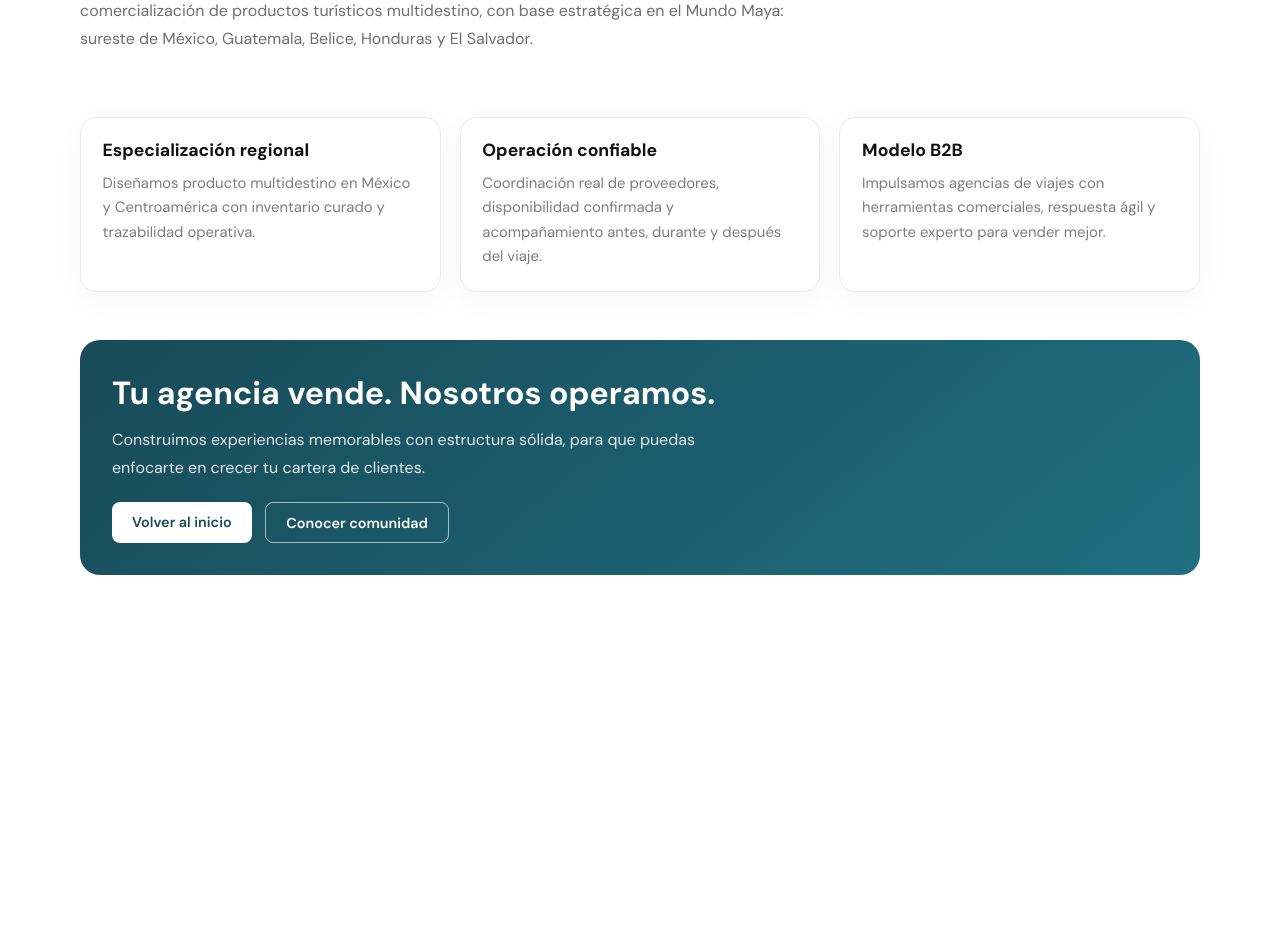
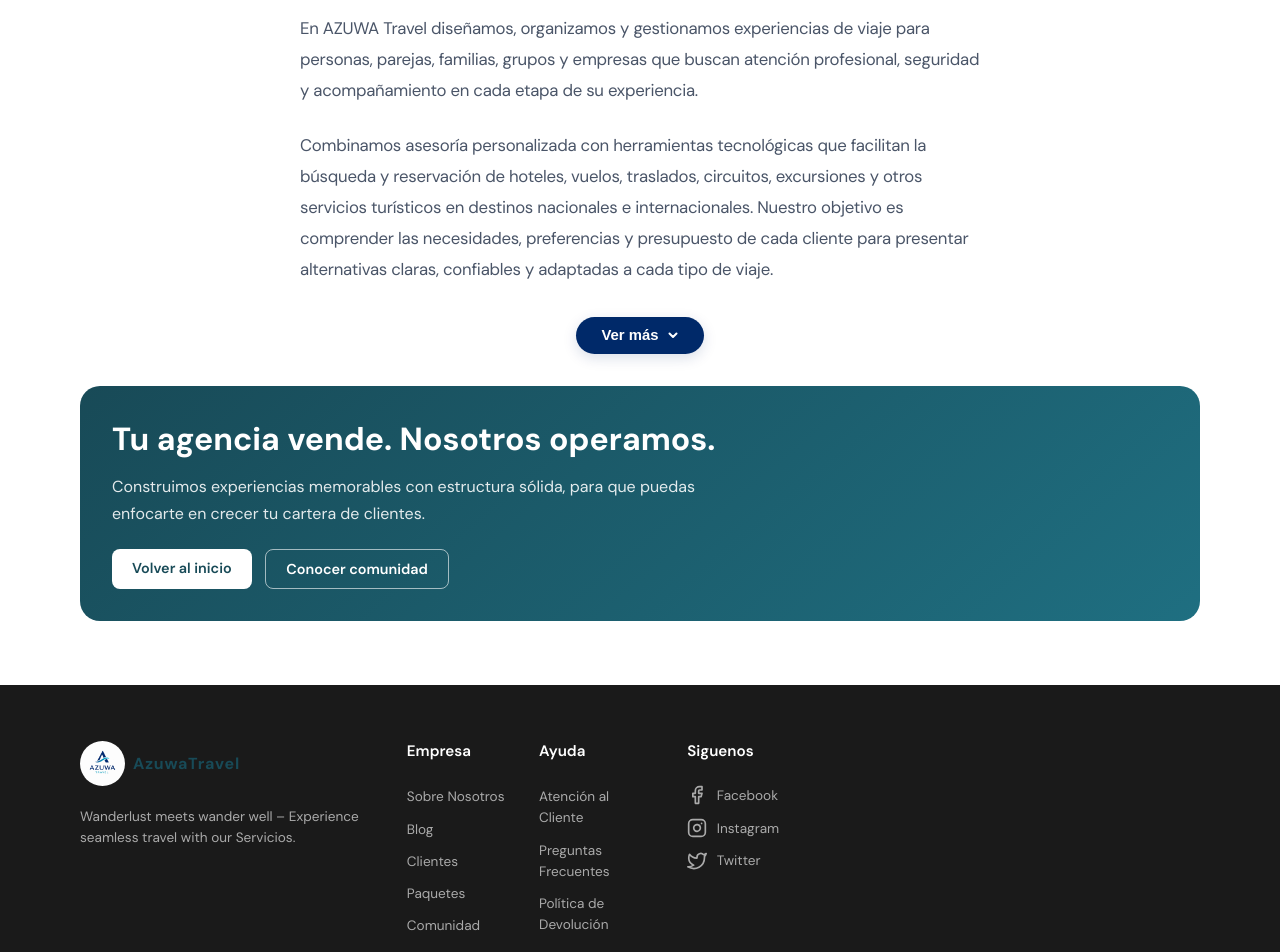
Before and after one commit to LeonardoPool/Destpoint-Landing, a SvelteKit app: page /about in a window 1280 px wide. Shown: the part 240-1192 px from the top of the page. Before the commit the page ends 879 px from the top, so only its background shows below. Built offline with nearby package versions, Linux system fonts and the light colour scheme.

Commit message:
UI
SE REALIZA UN CAMBIO DE ESTRUCTURA PARA AZUWA TRAVEL

```diff
--- /dev/null
+++ b/src/lib/components/Footer.svelte
@@ -0,0 +1,82 @@
+<script lang="ts">
+	import logoImg from '$lib/images/AzuwaTravel.jpeg';
+</script>
+
+<footer class="footer">
+	<div class="footer-content">
+		<!-- Left section -->
+		<div class="footer-left">
+			<div class="footer-logo">
+				<!-- Logo mark -->
+				<img src={logoImg} alt="Azuwa Travel Logo" class="footer-logo-img" />
+				<span class="footer-logo-name">AzuwaTravel</span>
+			</div>
+			<p class="footer-desc">
+				Wanderlust meets wander well – Experience seamless travel with our Servicios.
+			</p>
+		</div>
+
+		<!-- Middle sections -->
+		<div class="footer-links">
+			<div class="footer-column">
+				<h4 class="footer-heading">Empresa</h4>
+				<ul>
+					<li><a href="/">Sobre Nosotros</a></li>
+					<li><a href="/">Blog</a></li>
+					<li><a href="/">Clientes</a></li>
+					<li><a href="/">Paquetes</a></li>
+					<li><a href="/">Comunidad</a></li>
+				</ul>
+			</div>
+
+			<div class="footer-column">
+				<h4 class="footer-heading">Ayuda</h4>
+				<ul>
+					<li><a href="/">Atención al Cliente</a></li>
+					<li><a href="/">Preguntas Frecuentes</a></li>
+					<li><a href="/">Política de Devolución</a></li>
+				</ul>
+			</div>
+		</div>
+
+		<!-- Right section - Social -->
+		<div class="footer-social">
+			<h4 class="footer-heading">Siguenos</h4>
+			<div class="social-links">
+				<a href="/" class="social-link" aria-label="Facebook">
+					<svg width="20" height="20" viewBox="0 0 24 24" fill="none" stroke="currentColor" stroke-width="2" stroke-linecap="round" stroke-linejoin="round">
+						<path d="M18 2h-3a5 5 0 0 0-5 5v3H7v4h3v8h4v-8h3l1-4h-4V7a1 1 0 0 1 1-1h3z" />
+					</svg>
+					Facebook
+				</a>
+				<a href="/" class="social-link" aria-label="Instagram">
+					<svg width="20" height="20" viewBox="0 0 24 24" fill="none" stroke="currentColor" stroke-width="2" stroke-linecap="round" stroke-linejoin="round">
+						<rect x="2" y="2" width="20" height="20" rx="5" ry="5" />
+						<path d="M16 11.37A4 4 0 1 1 12.63 8 4 4 0 0 1 16 11.37z" />
+						<line x1="17.5" y1="6.5" x2="17.51" y2="6.5" />
+					</svg>
+					Instagram
+				</a>
+				<a href="/" class="social-link" aria-label="Twitter">
+					<svg width="20" height="20" viewBox="0 0 24 24" fill="none" stroke="currentColor" stroke-width="2" stroke-linecap="round" stroke-linejoin="round">
+						<path d="M23 3a10.9 10.9 0 0 1-3.14 1.53 4.48 4.48 0 0 0-7.86 3v1A10.66 10.66 0 0 1 3 4s-4 9 5 13a11.64 11.64 0 0 1-7 2c9 5 20 0 20-11.5a4.5 4.5 0 0 0-.08-.83A7.72 7.72 0 0 0 23 3z" />
+					</svg>
+					Twitter
+				</a>
+			</div>
+		</div>
+	</div>
+
+	<!-- Divider -->
+	<div class="footer-divider"></div>
+
+	<!-- Bottom section -->
+	<div class="footer-bottom">
+		<p class="footer-copyright">2026 AzuwaTravel. All right reserved. HANDCRAFTED</p>
+		<div class="footer-legal">
+			<a href="/">Privacy Policy</a>
+			<a href="/">Terms of Service</a>
+			<a href="/">Cookies Settings</a>
+		</div>
+	</div>
+</footer>
--- a/src/lib/components/Navbar.svelte
+++ b/src/lib/components/Navbar.svelte
@@ -1,5 +1,5 @@
 <script lang="ts">
-	import logoImg from '$lib/images/logo.png';
+	import logoImg from '$lib/images/AzuwaTravel.jpeg';
 
 	let { currentPath = '/' } = $props<{ currentPath?: string }>();
 </script>
--- a/src/routes/about/+page.svelte
+++ b/src/routes/about/+page.svelte
@@ -1,26 +1,15 @@
 <script lang="ts">
 	import Navbar from '$lib/components/Navbar.svelte';
+	import Footer from '$lib/components/Footer.svelte';
+	import { slide } from 'svelte/transition';
 	import '$lib/styles/hero.css';
 	import '$lib/styles/about.css';
 
-	const pillars = [
-		{
-			title: 'Especialización regional',
-			description: 'Diseñamos producto multidestino en México y Centroamérica con inventario curado y trazabilidad operativa.'
-		},
-		{
-			title: 'Operación confiable',
-			description: 'Coordinación real de proveedores, disponibilidad confirmada y acompañamiento antes, durante y después del viaje.'
-		},
-		{
-			title: 'Modelo B2B',
-			description: 'Impulsamos agencias de viajes con herramientas comerciales, respuesta ágil y soporte experto para vender mejor.'
-		}
-	];
+	let showMore = $state(false);
 </script>
 
 <svelte:head>
-	<title>Sobre Nosotros — Destpoint</title>
+	<title>Sobre Nosotros</title>
 </svelte:head>
 
 <Navbar currentPath="/about" />
@@ -28,18 +17,45 @@
 <main class="about-page">
 	<section class="about-hero">
 		<h1>Sobre Nosotros</h1>
-		<p class="about-lead">
-        Destpoint es una operadora mayorista mexicana especializada en el diseño, integración y comercialización de productos turísticos multidestino, con base estratégica en el Mundo Maya: sureste de México, Guatemala, Belice, Honduras y El Salvador.
-		</p>
-	</section>
+		<div class="about-content-wrapper">
+			<p class="about-lead">
+				En AZUWA Travel diseñamos, organizamos y gestionamos experiencias de viaje para personas, parejas, familias, grupos y empresas que buscan atención profesional, seguridad y acompañamiento en cada etapa de su experiencia.
+			</p>
 
-	<section class="about-grid" aria-label="Pilares Destpoint">
-		{#each pillars as pillar}
-			<article class="about-card">
-				<h2>{pillar.title}</h2>
-				<p>{pillar.description}</p>
-			</article>
-		{/each}
+			<p class="about-lead">
+				Combinamos asesoría personalizada con herramientas tecnológicas que facilitan la búsqueda y reservación de hoteles, vuelos, traslados, circuitos, excursiones y otros servicios turísticos en destinos nacionales e internacionales. Nuestro objetivo es comprender las necesidades, preferencias y presupuesto de cada cliente para presentar alternativas claras, confiables y adaptadas a cada tipo de viaje.
+			</p>
+
+			{#if showMore}
+				<div transition:slide={{ duration: 400 }}>
+					<p class="about-lead">
+						Además de viajes vacacionales, contamos con servicios especializados para la planeación de bodas destino, viajes y celebraciones de quince años, lunas de miel, aniversarios y experiencias para grupos. Para el sector empresarial, desarrollamos viajes de incentivo, reuniones, convenciones y programas corporativos diseñados de acuerdo con los objetivos, características y presupuesto de cada organización.
+					</p>
+
+					<p class="about-lead">
+						En AZUWA Travel creemos que un viaje comienza mucho antes de llegar al destino. Por ello, acompañamos a nuestros clientes desde la planeación y selección de servicios hasta el seguimiento durante y después de su experiencia. Trabajamos con atención al detalle, transparencia y proveedores turísticos confiables para brindar tranquilidad y respaldo en cada reservación.
+					</p>
+
+					<p class="about-lead">
+						Más que vender viajes, creamos experiencias significativas y construimos relaciones duraderas con quienes nos eligen. Ya sea para unas vacaciones familiares, una escapada en pareja, una celebración especial o un evento empresarial, nuestro compromiso es transformar cada idea en una experiencia bien organizada, memorable y segura.
+					</p>
+				</div>
+			{/if}
+
+			<div class="show-more-container">
+				<button
+					class="btn-show-more"
+					class:expanded={showMore}
+					onclick={() => showMore = !showMore}
+					aria-expanded={showMore}
+				>
+					<span>{showMore ? 'Ver menos' : 'Ver más'}</span>
+					<svg width="12" height="12" viewBox="0 0 12 12" fill="none" xmlns="http://www.w3.org/2000/svg">
+						<path d="M2.5 4.5L6 8L9.5 4.5" stroke="currentColor" stroke-width="2" stroke-linecap="round" stroke-linejoin="round"/>
+					</svg>
+				</button>
+			</div>
+		</div>
 	</section>
 
 	<section class="about-cta">
@@ -53,3 +69,5 @@
 		</div>
 	</section>
 </main>
+
+<Footer />
```
Also changed, not shown: src/routes/+page.svelte (+4 -85 lines), src/lib/images/AzuwaTravel.jpeg (added), src/lib/styles/about.css, src/lib/styles/hero.css.
